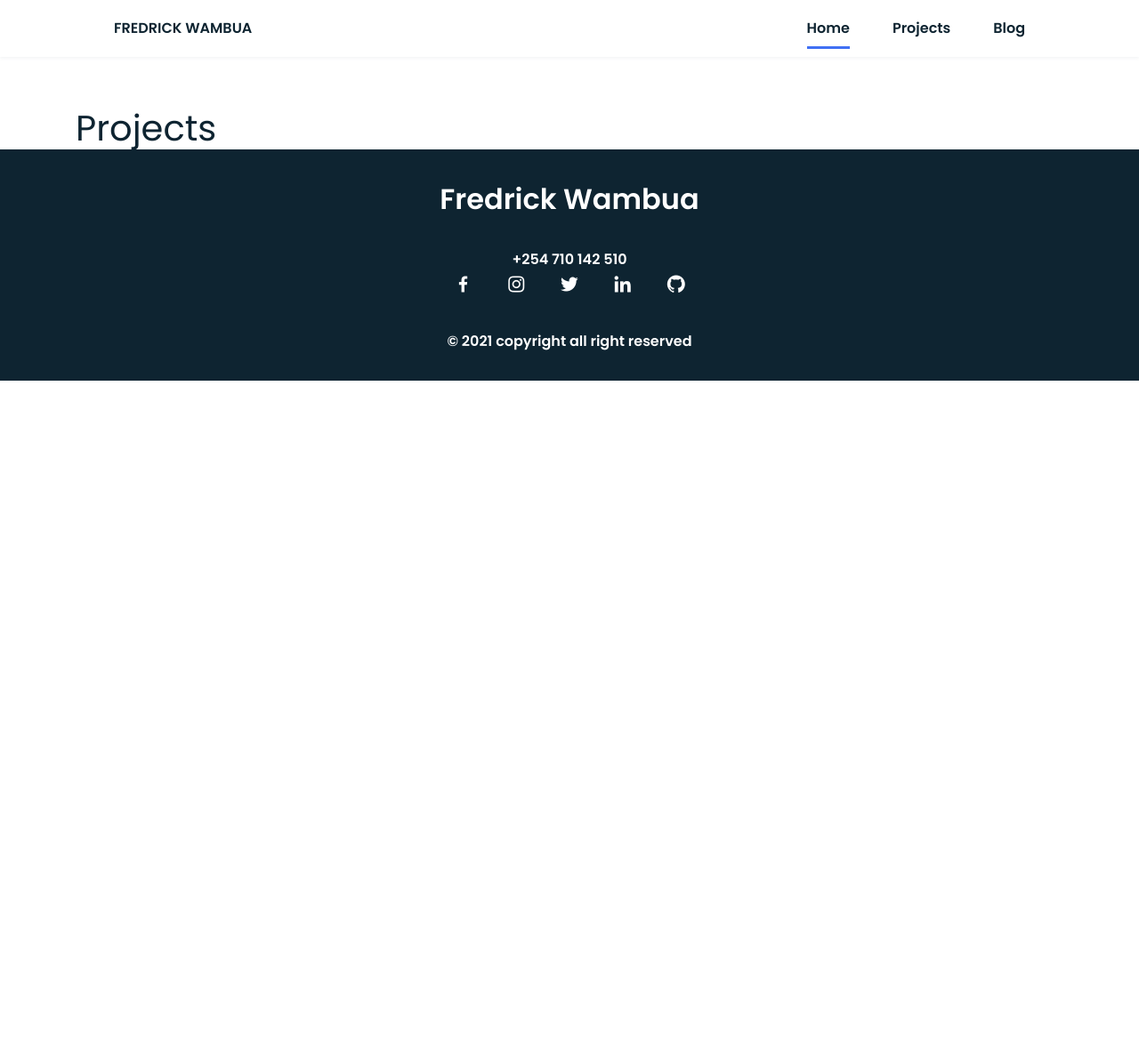
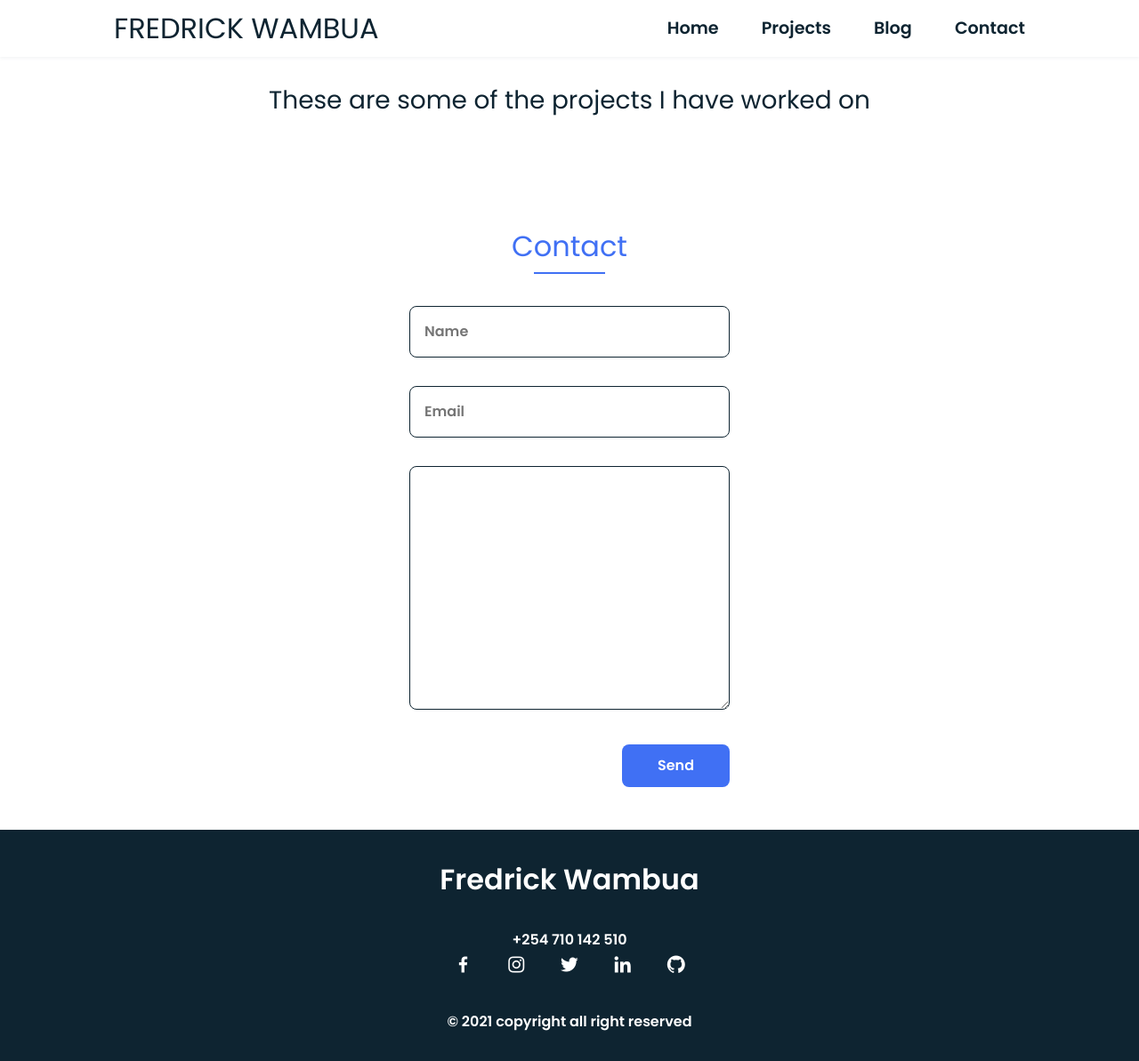
Before and after one commit to FredrickWambua/myportfolio, a Django app: page /projects/ in a window 1280 px wide. Shown: the whole page at 89% size. Before the commit the page ends 428 px from the top, so only its background shows below. Run offline with Django 3.2, Linux system fonts and the light colour scheme; data that the repository does not hold is empty; some libraries are stand-ins or nearby versions; some web fonts are replaced.

Commit message:
modifies the styling and adds contact page

```diff
--- a/myportfolio/settings.py
+++ b/myportfolio/settings.py
@@ -46,6 +46,7 @@ INSTALLED_APPS = [
     'name',
     'blog',
     'bootstrap4',
+    'cloudinary',
 ]
 
 MIDDLEWARE = [
--- a/name/static/css/styles.css
+++ b/name/static/css/styles.css
@@ -143,6 +143,7 @@ img{
 }
 .nav__item{
   margin-bottom: var(--mb-4);
+  font-size: larger;
 }
 .nav__link{
   position: relative;
@@ -337,6 +338,26 @@ img{
   margin-top: 3em;
 }
 
+/* ===== CONTACT =====*/
+.contact__input{
+  width: 100%;
+  font-size: var(--normal-font-size);
+  font-weight: var(--font-semi);
+  padding: 1rem;
+  border-radius: .5rem;
+  border: 1.5px solid var(--second-color);
+  outline: none;
+  margin-bottom: var(--mb-4);
+}
+.contact__button{
+  display: block;
+  border: none;
+  outline: none;
+  font-size: var(--normal-font-size);
+  cursor: pointer;
+  margin-left: auto;
+}
+
 /* ===== FOOTER =====*/
 .footer{
   background-color: var(--second-color);
--- /dev/null
+++ b/name/static/main.js
@@ -0,0 +1,57 @@
+/*===== MENU SHOW =====*/
+const showMenu = (toggleId, navId) =>{
+    const toggle = document.getElementById(toggleId),
+    nav = document.getElementById(navId)
+
+    if(toggle && nav){
+        toggle.addEventListener('click', ()=>{
+            nav.classList.toggle('show')
+        })
+    }
+}
+showMenu('nav-toggle','nav-menu')
+
+/*===== ACTIVE AND REMOVE MENU =====*/
+const navLink = document.querySelectorAll('.nav__link');
+
+function linkAction(){
+  /*Active link*/
+  navLink.forEach(n => n.classList.remove('active'));
+  this.classList.add('active');
+
+  /*Remove menu mobile*/
+  const navMenu = document.getElementById('nav-menu')
+  navMenu.classList.remove('show')
+}
+navLink.forEach(n => n.addEventListener('click', linkAction));
+
+/*===== SCROLL REVEAL ANIMATION =====*/
+const sr = ScrollReveal({
+    origin: 'top',
+    distance: '80px',
+    duration: 2000,
+    reset: true
+});
+
+/*SCROLL HOME*/
+sr.reveal('.home__title',{});
+sr.reveal('.button',{delay: 200});
+sr.reveal('.home__img',{delay: 400});
+sr.reveal('.home__social-icon',{ interval: 200});
+
+/*SCROLL ABOUT*/
+sr.reveal('.about__img',{});
+sr.reveal('.about__subtitle',{delay: 400});
+sr.reveal('.about__text',{delay: 400});
+
+/*SCROLL SKILLS*/
+sr.reveal('.skills__subtitle',{});
+sr.reveal('.skills__text',{});
+sr.reveal('.skills__data',{interval: 200});
+sr.reveal('.skills__img',{delay: 600});
+
+/*SCROLL WORK*/
+sr.reveal('.work__img',{interval: 200});
+
+/*SCROLL CONTACT*/
+sr.reveal('.contact__input',{interval: 200});
--- a/name/templates/base.html
+++ b/name/templates/base.html
@@ -27,16 +27,19 @@
 
     {% endblock %}
 
+    {% include 'contact.html' %}
+
+    {% include 'footer.html' %}
 
     {% block scripts %}
 
-    {% include 'footer.html' %}
     <script src="https://ajax.googleapis.com/ajax/libs/jquery/3.2.1/jquery.min.js"></script>
     <script
         src="https://code.jquery.com/jquery-3.3.1.js"
         integrity="sha256-2Kok7MbOyxpgUVvAk/HJ2jigOSYS2auK4Pfzbm7uH60="
         crossorigin="anonymous">
     </script>
+    <script  src="{% static 'main.js' %}"></script>
     {% bootstrap_javascript %}
     {% endblock %}
 </body>
--- /dev/null
+++ b/name/templates/contact.html
@@ -0,0 +1,15 @@
+{% load static %}
+{% block content %}
+<section class="contact section" id="contact">
+    <h2 class="section-title">Contact</h2>
+
+    <div class="contact__container bd-grid">
+        <form action="" class="contact__form">
+            <input type="text" placeholder="Name" class="contact__input">
+            <input type="mail" placeholder="Email" class="contact__input">
+            <textarea name="" id="" cols="0" rows="10" class="contact__input"></textarea>
+            <button type="submit" value="Send" class="contact__button button">Send</button>
+        </form>
+    </div>
+</section>
+{% endblock %}
--- a/name/templates/index.html
+++ b/name/templates/index.html
@@ -160,7 +160,6 @@
                 <a href="{% url 'projects' %}" class="btn btn-outline-success">View all projects</a>
             </div>
         </div>
-      <p align='center' class="gitlink">To view these projects and many others, visit my github account and see the deployed links of the apps. <a href="https://github.com/FredrickWambua">Fredrick Wambua github account</a></p>
   </section>
 </main>
   <!-- end of about section -->
--- a/name/templates/navbar.html
+++ b/name/templates/navbar.html
@@ -1,14 +1,15 @@
 <header class="l-header">
     <nav class="nav bd-grid">
         <div>
-            <a href="#" class="nav__logo">FREDRICK WAMBUA</a>
+            <h2><a href="{% url 'home' %}" class="nav__logo">FREDRICK WAMBUA</a></h2>
         </div>
 
         <div class="nav__menu" id="nav-menu">
             <ul class="nav__list">
-                <li class="nav__item"><a href="{% url 'home' %}" class="nav__link active">Home</a></li>
+                <li class="nav__item"><a href="{% url 'home' %}" class="nav__link">Home</a></li>
                 <li class="nav__item"><a href="{% url 'projects' %}" class="nav__link">Projects</a></li>
                 <li class="nav__item"><a href="{% url 'blog_index' %}" class="nav__link">Blog</a></li>
+                <li class="nav__item"><a href="#contact" class="nav__link">Contact</a></li>
             </ul>
         </div>
 
--- a/name/templates/project_index.html
+++ b/name/templates/project_index.html
@@ -4,17 +4,17 @@
 <br>
 <br>
 <br>
+<br>
+<h3 align='center'>These are some of the projects I have worked on</h3>
 <div class="container mt-5">
-    <h1>Projects</h1>
 <div class="row">
 {% for project in projects %}
     <div class="col-md-4">
         <div class="card mb-2">
-            <img class="card-img-top" src="{% static project.image %}">
+            <img class="card-img-top" src="{{ project.image.url }}">
             <div class="card-body">
-                <h5 class="card-title">{{ project.title }}</h5>
+                <h4 class="card-title">{{ project.title }}</h4>
                 <p class="card-text">{{ project.description }}</p>
-
             </div>
         </div>
     </div>
```
Also changed, not shown: blog/templates/blog_detail.html (+6 -2 lines).
